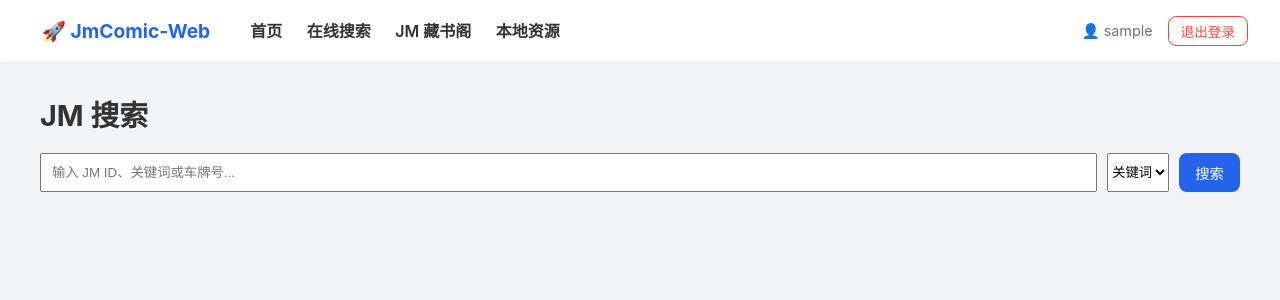
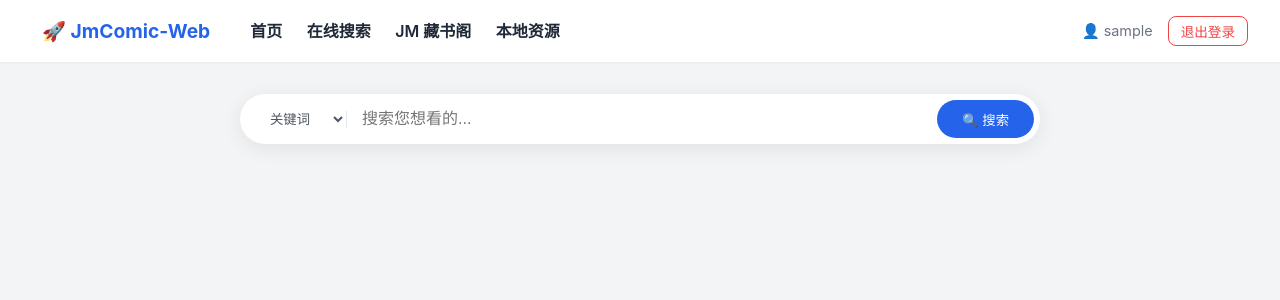
Before and after one commit to pjm314159/jm-web, a Django app: page /search/ in a window 1280 px wide. Shown: the top 300 px of the page. Run offline with Django 5.2, Linux system fonts and the light colour scheme; the visitor is signed in with stand-in values (Sample User, id 1); parts of the project's set-up code (start-up, migrations or seed data) failed here and were passed over.

Commit message:
fix search.html bugs

```diff
--- a/JmWebProject/comic/templates/comic/search.html
+++ b/JmWebProject/comic/templates/comic/search.html
@@ -1,64 +1,51 @@
 {% extends "base.html" %}
 
-{% block title %}搜索结果{% endblock %}
+{% block title %}搜索 - JMComic{% endblock %}
 
 {% block content %}
 <div class="container">
-    <div style="margin-bottom: 2rem;">
-        <h1 style="font-size: 1.8rem; margin-bottom: 1rem;">JM 搜索</h1>
-        <form method="get" action="{% url 'search' %}" style="display: flex; gap: 10px;">
-            <input type="text" name="q" value="{{ query }}" placeholder="输入 JM ID、关键词或车牌号..."
-                   class="form-control" style="flex: 1; padding: 10px;">
-            <select name="type" class="form-control" style="width: auto;">
-                <option value="keyword" {% if search_type == 'keyword' %}selected{% endif %}>关键词</option>
-                <option value="id" {% if search_type == 'id' %}selected{% endif %}>JM ID</option>
-                <option value="tag" {% if search_type == 'tag' %}selected{% endif %}>标签</option>
-                <option value="author" {% if search_type == 'author' %}selected{% endif %}>作者</option>
-            </select>
-            <button type="submit" class="btn btn-primary">搜索</button>
+    <div class="search-section">
+        <form method="get" action="{% url 'search' %}" class="search-form">
+            <div class="search-group">
+                <select name="type" class="search-select">
+                    <option value="keyword" {% if search_type == 'keyword' %}selected{% endif %}>关键词</option>
+                    <option value="tag" {% if search_type == 'tag' %}selected{% endif %}>标签</option>
+                </select>
+                <div class="search-input-wrapper">
+                    <input type="text" name="q" value="{{ query }}" placeholder="搜索您想看的..." autocomplete="off">
+                    <button type="submit" class="search-btn">
+                        <span>🔍</span> 搜索
+                    </button>
+                </div>
+            </div>
         </form>
     </div>
 
+    {% if error_msg %}
+        <div class="alert alert-danger">{{ error_msg }}</div>
+    {% endif %}
+
     {% if results %}
-        <div style="margin-bottom: 1rem; color: var(--text-sub);">
-            找到 {{ results|length }} 个结果 (关键词: {{ query }})
+        <div class="result-meta">
+            <span>找到 {{ pagination.total }} 个结果</span>
         </div>
 
         <div class="album-grid">
             {% for item in results %}
             <a href="{% url 'search_detail' jm_id=item.jm_id %}" class="album-card">
-
                 <div class="cover-wrapper">
                     <img src="{{ item.cover_url }}" alt="{{ item.name }}" loading="lazy" referrerpolicy="no-referrer">
-
-                    <div class="status-badge">ID: {{ item.jm_id }}</div>
+                    <div class="status-badge">{% if item.is_downloaded %}已下载{% else %}ID: {{ item.jm_id }}{% endif %}</div>
                 </div>
-
                 <div class="card-info">
                     <h3 class="album-title">{{ item.name }}</h3>
-
                     <div class="album-meta">
-                        {% if item.author %}
-                        <object> <a href="{% url 'search' %}?type=keyword&q={{ item.author }}" class="author-link" title="搜索该作者">
-                                👤 {{ item.author }}
-                            </a>
-                        </object>
-                        {% else %}
-                            <span>未知作者</span>
-                        {% endif %}
-
-                        {% if item.category %}
-                        <span>{{ item.category }}</span>
-                        {% endif %}
+                        <object><a href="{% url 'search' %}?type=keyword&q={{ item.author }}" class="author-link">👤 {{ item.author|default:"未知" }}</a></object>
+                        <span>{{ item.update_time }}</span>
                     </div>
-
                     <div class="tags-scroll-row">
                         {% for tag in item.tags %}
-                        <object>
-                            <a href="{% url 'search' %}?type=tag&q={{ tag }}" class="tag-pill">
-                                {{ tag }}
-                            </a>
-                        </object>
+                        <object><a href="{% url 'search' %}?type=tag&q={{ tag }}" class="tag-pill">{{ tag }}</a></object>
                         {% endfor %}
                     </div>
                 </div>
@@ -66,146 +53,123 @@
             {% endfor %}
         </div>
 
+        {% if pagination.page_count > 1 %}
+        <div class="pagination-bar">
+            {% if pagination.has_prev %}
+                <a href="?type={{ search_type }}&q={{ query }}&page={{ pagination.prev_num }}" class="page-btn">上一页</a>
+            {% endif %}
+
+            <span class="page-current">第 {{ pagination.current }} / {{ pagination.page_count }} 页</span>
+
+            {% if pagination.has_next %}
+                <a href="?type={{ search_type }}&q={{ query }}&page={{ pagination.next_num }}" class="page-btn">下一页</a>
+            {% endif %}
+        </div>
+        {% endif %}
+
     {% elif query %}
-        <div style="text-align: center; padding: 4rem; color: #666;">
-            <h3>🔍 未找到相关本子</h3>
-            <p>请尝试更换关键词或检查 ID 是否正确。</p>
+        <div class="empty-state">
+            <h3>📭 未找到相关内容</h3>
+            <p>请尝试更换搜索词或切换搜索类型</p>
         </div>
     {% endif %}
 </div>
 
 <style>
-    /* 继承自 base.html 的基础变量
-       如果 base.html 没有定义这些 var，请手动替换颜色代码
-    */
-    :root {
-        --card-bg: #ffffff;
-        --text-main: #333333;
-        --text-sub: #6b7280;
-        --primary-color: #2563eb;
-        --radius: 12px;
-        --shadow-sm: 0 1px 2px 0 rgba(0, 0, 0, 0.05);
-        --shadow-md: 0 4px 6px -1px rgba(0, 0, 0, 0.1);
+    /* 搜索框美化样式 */
+    .search-section {
+        max-width: 800px;
+        margin: 2rem auto 3rem;
     }
-
-    /* 网格布局 */
-    .album-grid {
-        display: grid;
-        grid-template-columns: repeat(auto-fill, minmax(200px, 1fr)); /* 稍微调小一点，容纳更多 */
-        gap: 1.5rem;
+    .search-form {
+        background: white;
+        padding: 6px;
+        border-radius: 50px;
+        box-shadow: 0 4px 20px rgba(0,0,0,0.08);
+        transition: box-shadow 0.3s;
     }
-
-    /* 卡片主体 */
-    .album-card {
-        background: var(--card-bg);
-        border-radius: var(--radius);
-        box-shadow: var(--shadow-sm);
-        text-decoration: none;
-        color: inherit;
-        overflow: hidden;
-        transition: transform 0.2s, box-shadow 0.2s;
+    .search-form:focus-within {
+        box-shadow: 0 4px 25px rgba(37, 99, 235, 0.15);
+    }
+    .search-group {
         display: flex;
-        flex-direction: column;
-        border: 1px solid #e5e7eb; /* 增加一点边框 */
+        align-items: center;
     }
-
-    .album-card:hover {
-        transform: translateY(-5px);
-        box-shadow: var(--shadow-md);
-        border-color: #bfdbfe;
+    .search-select {
+        border: none;
+        background: transparent;
+        padding: 0 20px;
+        font-weight: 500;
+        color: #4b5563;
+        outline: none;
+        cursor: pointer;
+        border-right: 1px solid #e5e7eb;
     }
-
-    /* 封面包裹 */
-    .cover-wrapper {
-        position: relative;
-        padding-top: 140%; /* 1:1.4 比例 */
-        background: #f3f4f6;
-    }
-
-    .cover-wrapper img {
-        position: absolute;
-        top: 0; left: 0; width: 100%; height: 100%;
-        object-fit: cover;
-    }
-
-    .status-badge {
-        position: absolute;
-        top: 6px; right: 6px;
-        background: rgba(0,0,0,0.6);
-        color: white;
-        font-size: 0.7rem;
-        padding: 2px 6px;
-        border-radius: 4px;
-        backdrop-filter: blur(4px);
-    }
-
-    /* 信息区域 */
-    .card-info {
-        padding: 12px;
+    .search-input-wrapper {
         flex: 1;
         display: flex;
-        flex-direction: column;
-        justify-content: space-between; /* 上下撑开 */
-        min-width: 0; /* 防止 flex 子元素溢出 */
+        padding-left: 15px;
     }
-
-    .album-title {
-        font-size: 0.95rem;
-        margin: 0 0 8px 0;
-        font-weight: 600;
-        color: var(--text-main);
-        /* 限制 2 行 */
-        display: -webkit-box;
-        -webkit-line-clamp: 2;
-        -webkit-box-orient: vertical;
-        overflow: hidden;
-        line-height: 1.4;
+    .search-input-wrapper input {
+        flex: 1;
+        border: none;
+        outline: none;
+        font-size: 1rem;
+        padding: 10px 0;
     }
-
-    .album-meta {
-        font-size: 0.8rem;
-        color: var(--text-sub);
-        display: flex;
-        justify-content: space-between;
-        align-items: center;
-        margin-bottom: 10px;
-    }
-
-    .author-link {
-        color: var(--text-sub);
-        text-decoration: none;
-        transition: color 0.2s;
-    }
-    .author-link:hover {
-        color: var(--primary-color);
-        text-decoration: underline;
-    }
-
-    /* 横向滚动标签栏 */
-    .tags-scroll-row {
-        display: flex;
-        gap: 6px;
-        overflow-x: auto;
-        white-space: nowrap;
-        padding-bottom: 4px; /* 滚动条空间 */
-        scrollbar-width: none; /* Firefox */
-        -ms-overflow-style: none; /* IE */
-    }
-    .tags-scroll-row::-webkit-scrollbar { display: none; }
-
-    .tag-pill {
-        display: inline-block;
-        background: #eff6ff;
-        color: #3b82f6;
-        padding: 2px 8px;
-        border-radius: 10px;
-        font-size: 0.7rem;
-        text-decoration: none;
-        flex-shrink: 0;
-    }
-    .tag-pill:hover {
+    .search-btn {
         background: #2563eb;
         color: white;
+        border: none;
+        padding: 8px 25px;
+        border-radius: 50px;
+        cursor: pointer;
+        font-weight: 500;
+        transition: background 0.2s;
+        margin-left: 10px;
     }
+    .search-btn:hover { background: #1d4ed8; }
+
+    /* 分页美化 */
+    .pagination-bar {
+        margin-top: 4rem;
+        display: flex;
+        justify-content: center;
+        align-items: center;
+        gap: 20px;
+    }
+    .page-btn {
+        padding: 8px 20px;
+        border: 1px solid #e5e7eb;
+        border-radius: 8px;
+        text-decoration: none;
+        color: #374151;
+        background: white;
+        transition: all 0.2s;
+    }
+    .page-btn:hover {
+        background: #f3f4f6;
+        border-color: #d1d5db;
+    }
+    .page-current { color: #6b7280; font-size: 0.9rem; }
+
+    /* 网格与结果样式 (保持与上一版本一致) */
+    .result-meta { margin-bottom: 1.5rem; color: #6b7280; font-size: 0.9rem; }
+    .album-grid { display: grid; grid-template-columns: repeat(auto-fill, minmax(220px, 1fr)); gap: 1.5rem; }
+    .album-card {
+        background: white; border-radius: 12px; overflow: hidden;
+        box-shadow: 0 1px 3px rgba(0,0,0,0.1); transition: transform 0.2s;
+        text-decoration: none; color: inherit; display: flex; flex-direction: column;
+    }
+    .album-card:hover { transform: translateY(-5px); box-shadow: 0 10px 15px -3px rgba(0,0,0,0.1); }
+    .cover-wrapper { position: relative; padding-top: 140%; }
+    .cover-wrapper img { position: absolute; top: 0; left: 0; width: 100%; height: 100%; object-fit: cover; }
+    .card-info { padding: 12px; flex: 1; display: flex; flex-direction: column; }
+    .album-title { font-size: 1rem; margin-bottom: 8px; line-height: 1.4; height: 2.8em; overflow: hidden; display: -webkit-box; -webkit-line-clamp: 2; -webkit-box-orient: vertical; }
+    .tags-scroll-row { display: flex; gap: 6px; overflow-x: auto; scrollbar-width: none; margin-top: auto; }
+    .tags-scroll-row::-webkit-scrollbar { display: none; }
+    .tag-pill { background: #eff6ff; color: #2563eb; padding: 2px 8px; border-radius: 10px; font-size: 0.75rem; white-space: nowrap; }
+    .status-badge { position: absolute; top: 8px; right: 8px; background: rgba(0,0,0,0.6); color: white; padding: 2px 8px; border-radius: 4px; font-size: 0.7rem; }
+    .empty-state { text-align: center; padding: 5rem 0; color: #6b7280; }
 </style>
 {% endblock %}
--- a/JmWebProject/comic/views.py
+++ b/JmWebProject/comic/views.py
@@ -468,7 +468,6 @@ def search_view(request):
 @login_required
 def search_detail_view(request, jm_id):
     try:
-        client = JmOption.default().new_jm_client()
         album_detail = client.get_album_detail(jm_id)
 
         # 检查本地状态
```
